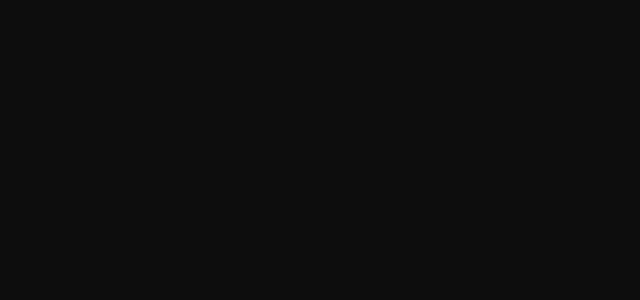
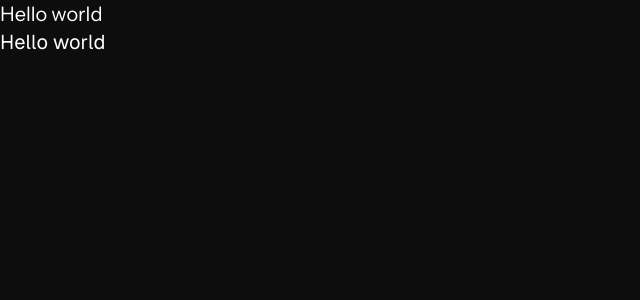
Before and after one commit to professor-12/reweb, a React (Vite) app: page / in a window 1280 px wide. Shown: the top 300 px of the page, without its empty margins (0-640 px from the left). Built offline with nearby package versions, Linux system fonts and the light colour scheme.

Commit message:
Configured Font and typography

```diff
--- a/index.html
+++ b/index.html
@@ -6,8 +6,8 @@
         <meta name="viewport" content="width=device-width, initial-scale=1.0" />
         <title>Reweb</title>
     </head>
-    <body>
-        <div id="root" class="dark"></div>
+    <body class="font-sans">
+        <div id="root" class="dark min-h-screen flex flex-col"></div>
         <script type="module" src="/src/main.jsx"></script>
     </body>
 </html>
--- a/src/App.jsx
+++ b/src/App.jsx
@@ -7,7 +7,10 @@ function App() {
   const [count, setCount] = useState(0)
 
   return (
-    <div className='bg-[hsl(var(--background))] w-full h-[100vh]'></div>
+    <div className='bg-[hsl(var(--background))] w-full h-[100vh]'>
+      <h1 className='text-white  font-[family-name:var(--font-heading)] text-xl'>Hello world</h1>
+      <h1 className='text-white font-[var(--font-geist-sans)] text-xl'>Hello world</h1>
+    </div>
 
   )
 }
--- a/src/index.css
+++ b/src/index.css
@@ -37,7 +37,7 @@
     --card-foreground: 0 0% 98%;
     --popover: 0 0% 17%;
     --popover-foreground: 0 0% 98%;
-    --popover-shadow: 0px 10px 20px rgba(0, 0, 0, .3);
+    --popover-shadow: 0px 10px 20px rgba(0, 0, 0, 0.3);
     --primary: 241 100% 72%;
     --primary-foreground: 210 40% 98%;
     --primary-gradient: 241 100% 72%;
@@ -55,3 +55,36 @@
     --ring: 0 0% 83.1%;
     --editor-accent: 260 99% 70%;
 }
+
+body {
+    --font-geist-sans: "Geist", -apple-system, BlinkMacSystemFont, "Segoe UI",
+        Roboto, "Helvetica Neue", Arial, "Noto Sans", sans-serif,
+        "Apple Color Emoji", "Segoe UI Emoji", "Segoe UI Symbol",
+        "Noto Color Emoji";
+
+    --font-heading: "__Instrumental", -apple-system, BlinkMacSystemFont,
+        "Segoe UI", Roboto, "Helvetica Neue", Arial, "Noto Sans", sans-serif,
+        "Apple Color Emoji", "Segoe UI Emoji", "Segoe UI Symbol",
+        "Noto Color Emoji";
+}
+
+@font-face {
+    font-family: "Geist";
+    font-weight: 100 900;
+    src: url("/fonts/geist.woff2") format("woff2");
+}
+
+@font-face {
+    font-family: "__Instrumental";
+    src: url("/fonts/8de40de8211748f7-s.p.woff2") format("woff2");
+    font-style: normal;
+    font-weight: 400 700;
+    font-stretch: 100%;
+    font-display: swap;
+}
+
+.font-sans {
+    font-family: var(--font-geist-sans), ui-sans-serif, system-ui, sans-serif,
+        "Apple Color Emoji", "Segoe UI Emoji", "Segoe UI Symbol",
+        "Noto Color Emoji";
+}
```
Also changed, not shown: public/fonts/8de40de8211748f7-s.p.woff2 (added), public/fonts/geist.woff2 (added).
